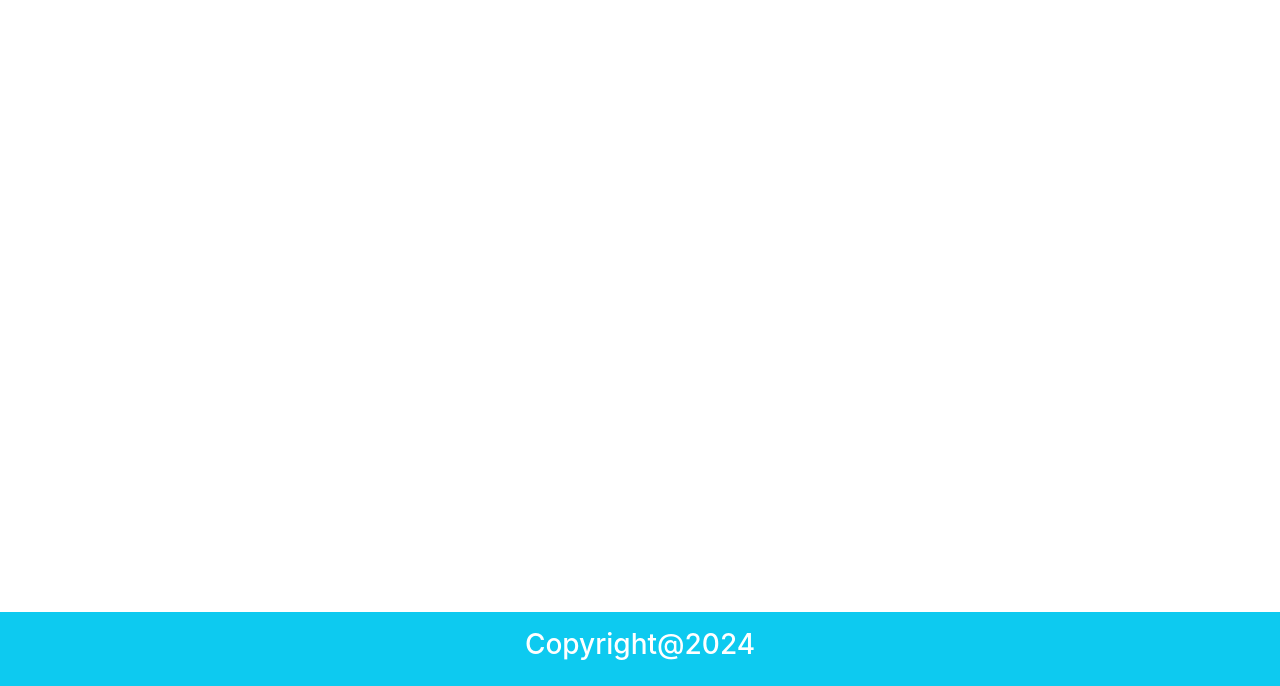
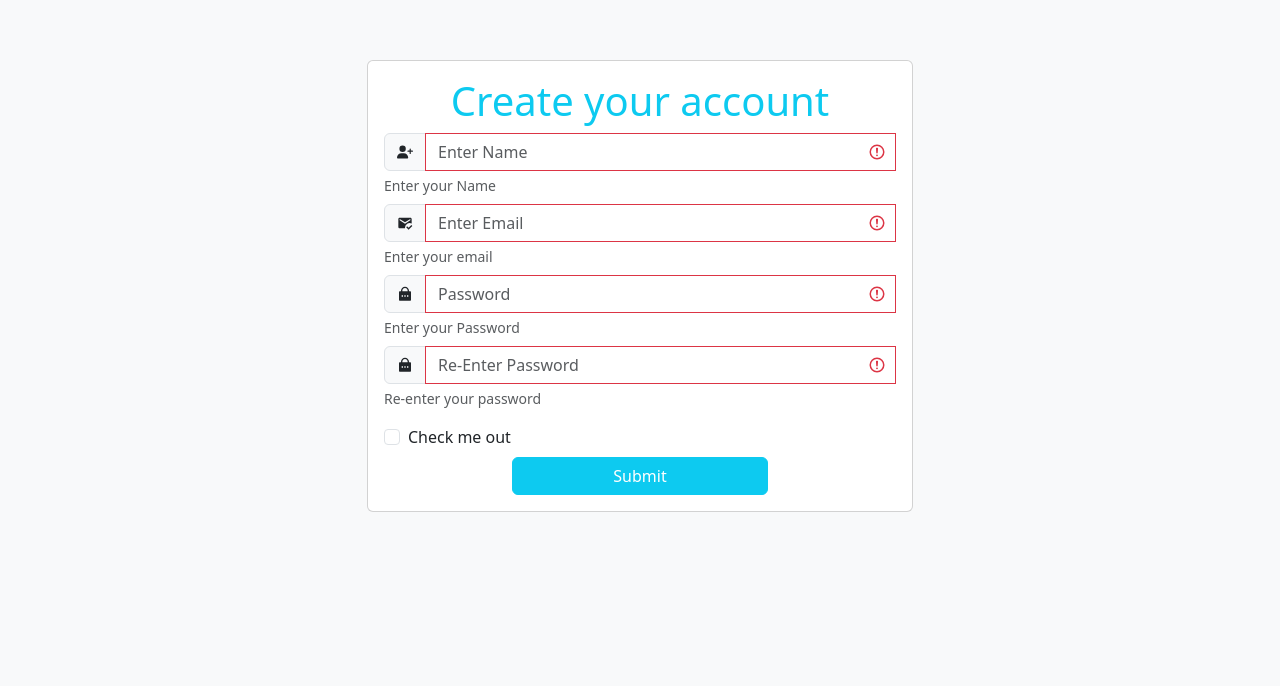
Before and after one commit to 20balamurugan/ReactProblem, a React (Create React App) app in the folder project1/: page /Register in a window 1280 px wide. Before the commit this address had no page. Shown: the part 114-800 px from the top of the page. Built offline with nearby package versions, Linux system fonts and the light colour scheme.

Commit message:
New register file

```diff
--- a/project1/package.json
+++ b/project1/package.json
@@ -11,8 +11,11 @@
     "@testing-library/react": "^13.4.0",
     "@testing-library/user-event": "^13.5.0",
     "axios": "^1.7.2",
+    "bootstrap": "^5.3.3",
+    "bootstrap-icons": "^1.11.3",
     "json-server": "^1.0.0-beta.0",
     "react": "^18.3.1",
+    "react-bootstrap": "^2.10.2",
     "react-dom": "^18.3.1",
     "react-icons": "^5.2.1",
     "react-router-dom": "^6.23.1",
--- a/project1/src/App.js
+++ b/project1/src/App.js
@@ -42,42 +42,60 @@
 // export default App;
 
 
-import React from 'react';
-import './App.css';
-import { BrowserRouter as Router, Routes, Route } from 'react-router-dom';
-// import Header from './Component/Header';
-import Footer from './Component/Footer';
-import Login from './Component/Login';
-import Signup from './Component/Signup';
-import Dashboard from './Component/Dashboard';
-import { useState } from 'react';
-import Cuspage from './Component/Cuspage';
-import Update from './Component/Update';
+// import React from 'react';
+// import './App.css';
+// import { BrowserRouter as Router, Routes, Route } from 'react-router-dom';
+// // import Header from './Component/Header';
+// import Footer from './Component/Footer';
+// import Login from './Component/Login';
+// import Signup from './Component/Signup';
+// import Dashboard from './Component/Dashboard';
+// import { useState } from 'react';
+// import Cuspage from './Component/Cuspage';
+// import Update from './Component/Update';
 
 
-function App() {
-  const [who,setWho] = useState({
-    name:"",
-    usertype:" "
-  })
+// function App() {
+//   const [who,setWho] = useState({
+//     name:"",
+//     usertype:" "
+//   })
+//   return (
+//     <div>
+//     <Router>
+//         {/* <Header /> */}
+//         <Routes>
+
+//           <Route path="/" element={<Login  setWho={setWho}/>} />
+//           <Route path="/Signup" element={<Signup />} />
+//           <Route path="/Dashboard" element={<Dashboard  name={who.name} usertype={who.usertype} />} />
+//           <Route path='/customer' element={<Cuspage />}/>
+//           <Route path='/update/:regno' element={<Update />}/>
+//         </Routes>
+//         <Footer />
+
+//           </Router>
+
+//     </div>
+//   );
+// }
+
+// export default App;
+
+import React from 'react'
+import { BrowserRouter as Router, Routes, Route } from 'react-router-dom';
+import Register from './NewCompounent/Register';
+
+const App = () => {
   return (
     <div>
-    <Router>
-        {/* <Header /> */}
+      <Router>
         <Routes>
-
-          <Route path="/" element={<Login  setWho={setWho}/>} />
-          <Route path="/Signup" element={<Signup />} />
-          <Route path="/Dashboard" element={<Dashboard  name={who.name} usertype={who.usertype} />} />
-          <Route path='/customer' element={<Cuspage />}/>
-          <Route path='/update/:regno' element={<Update />}/>
+          <Route path='Register' element={<Register/>} />
         </Routes>
-        <Footer />
-
-          </Router>
-
+      </Router>
     </div>
-  );
+  )
 }
 
-export default App;
+export default App
--- /dev/null
+++ b/project1/src/NewCompounent/Register.js
@@ -0,0 +1,126 @@
+import React, { useState } from 'react'
+import Button from 'react-bootstrap/Button';
+import { Form, InputGroup } from 'react-bootstrap';
+import { Container, Row, Col, Card } from 'react-bootstrap';
+import 'bootstrap/dist/css/bootstrap.min.css';
+import { FaUserPlus } from "react-icons/fa6";
+import { MdMarkEmailRead } from "react-icons/md";
+import { RiLockPasswordFill } from "react-icons/ri";
+import axios from 'axios';
+import { passwordValidator } from '../NewCompounent/Service/Validation';
+
+
+
+
+const Register = () => {
+  const [Input, setInput] = useState({
+    name: "", email: " ", password: "", re_Enter: ""
+  })
+
+  const [password, setPassword] = useState(" ");
+  const [validatepassword, setValidatepassword] = useState(true)
+
+  const InputHandle = (event) => {
+    event.preventDefault();
+    if (!passwordValidator(Input.password)) {
+            setValidatepassword(false)
+    }
+    else if (Input.password !== Input.re_Enter) {
+      setPassword("Password Mismatch")
+    }
+    else {
+      setPassword("password matched");
+      axios.post('http://localhost:3000/posts', Input)
+        .then(response => {
+          console.log(response.data);
+          alert("upload successful");
+          setInput({name: "", email: "", password: "", re_Enter: ""})
+        })
+        .catch(error => {
+          alert("upload error: " + error);
+        });
+    }
+
+  };
+
+  return (
+    <>
+      <div className="bg-body-tertiary min-vh-100 d-flex flex-row align-items-center">
+        <Container>
+          <Row className="justify-content-center">
+            <Col xs={12} md={9} lg={7} xl={6} >
+              <Card className="mx-auto ">
+                <Card.Body className="p-3">
+                  <h1 className='text-center text-info'>Create your account</h1>
+                  <Form onSubmit={InputHandle} className='need-validation'>
+                    <Form.Group className="mb-2 was-validated">
+                      <InputGroup>
+                        <InputGroup.Text>
+                          <FaUserPlus />
+                        </InputGroup.Text>
+                        <Form.Control type="text" name='name' onChange={e => setInput({ ...Input, [e.target.name]: e.target.value })} placeholder="Enter Name" required />
+                        <Form.Text className="text-muted invalid-feedback">
+                          Enter your Name
+                        </Form.Text>
+                      </InputGroup>
+                    </Form.Group>
+                    <Form.Group className="mb-2 was-validated" controlId="formBasicEmail">
+                      <InputGroup>
+                        <InputGroup.Text>
+                          <MdMarkEmailRead />
+                        </InputGroup.Text>
+                        <Form.Control type="email" name='email' onChange={e => setInput({ ...Input, [e.target.name]: e.target.value })} placeholder="Enter Email" required />
+                        <Form.Text className="text-muted invalid-feedback">
+                          Enter your email
+                        </Form.Text>
+                      </InputGroup>
+                    </Form.Group>
+                    <Form.Group className="mb-2  was-validated" controlId="formBasicPassword">
+                      <InputGroup>
+                        <InputGroup.Text>
+                          <RiLockPasswordFill />
+                        </InputGroup.Text>
+                        <Form.Control type="password" name='password' value={Input.password} onChange={e => setInput({ ...Input, [e.target.name]: e.target.value })} placeholder="Password" required />
+                        <Form.Text className="text-muted invalid-feedback">
+                          Enter your Password
+                        </Form.Text>
+                      </InputGroup>
+                    </Form.Group>
+                    <Form.Group className="mb-2 was-validated" controlId="formBasicPasswordConfirmation">
+                      <InputGroup>
+                        <InputGroup.Text>
+                          <RiLockPasswordFill />
+                        </InputGroup.Text>
+                        <Form.Control type="password" name='re_Enter' value={Input.re_Enter} onChange={e => setInput({ ...Input, [e.target.name]: e.target.value })} placeholder="Re-Enter Password" required />
+                        <Form.Text className="text-muted invalid-feedback">
+                          Re-enter your password
+                        </Form.Text>
+                        <Form.Text className="text-muted ">
+
+                        </Form.Text>
+                      </InputGroup>
+                    </Form.Group>
+                    <p className={password === "password matched" ? "text-success" : "text-danger"}>{password}</p>
+                    {!validatepassword && <p className='text-danger'>Please Enter Strong Password</p>}
+
+                    <Form.Group className="mb-2" controlId="formBasicCheckbox">
+                      <Form.Check type="checkbox" label="Check me out" />
+                    </Form.Group>
+                    <Form.Group className="text-center">
+                      <Button variant="info" className="w-50 text-white" type="submit">
+                        Submit
+                      </Button>
+                    </Form.Group>
+                  </Form>
+                </Card.Body>
+              </Card>
+            </Col>
+          </Row>
+        </Container>
+      </div>
+
+    </>
+  )
+}
+
+export default Register
--- /dev/null
+++ b/project1/src/NewCompounent/Service/Validation.js
@@ -0,0 +1,5 @@
+export const passwordValidator = (password) => {
+    const passwordRegex = /^(?=.*[a-z])(?=.*[A-Z])(?=.*\d)(?=.*[@$!%*?&])[A-Za-z\d@$!%*?&]{8,}$/;
+    return passwordRegex.test(password);
+
+}
```
Also changed, not shown: project1/Details.json (+7 -0 lines), project1/src/NewCompounent/dummy.js (deleted, +0 -7 lines), 1 other file (tests, documents, lock files or other folders).
